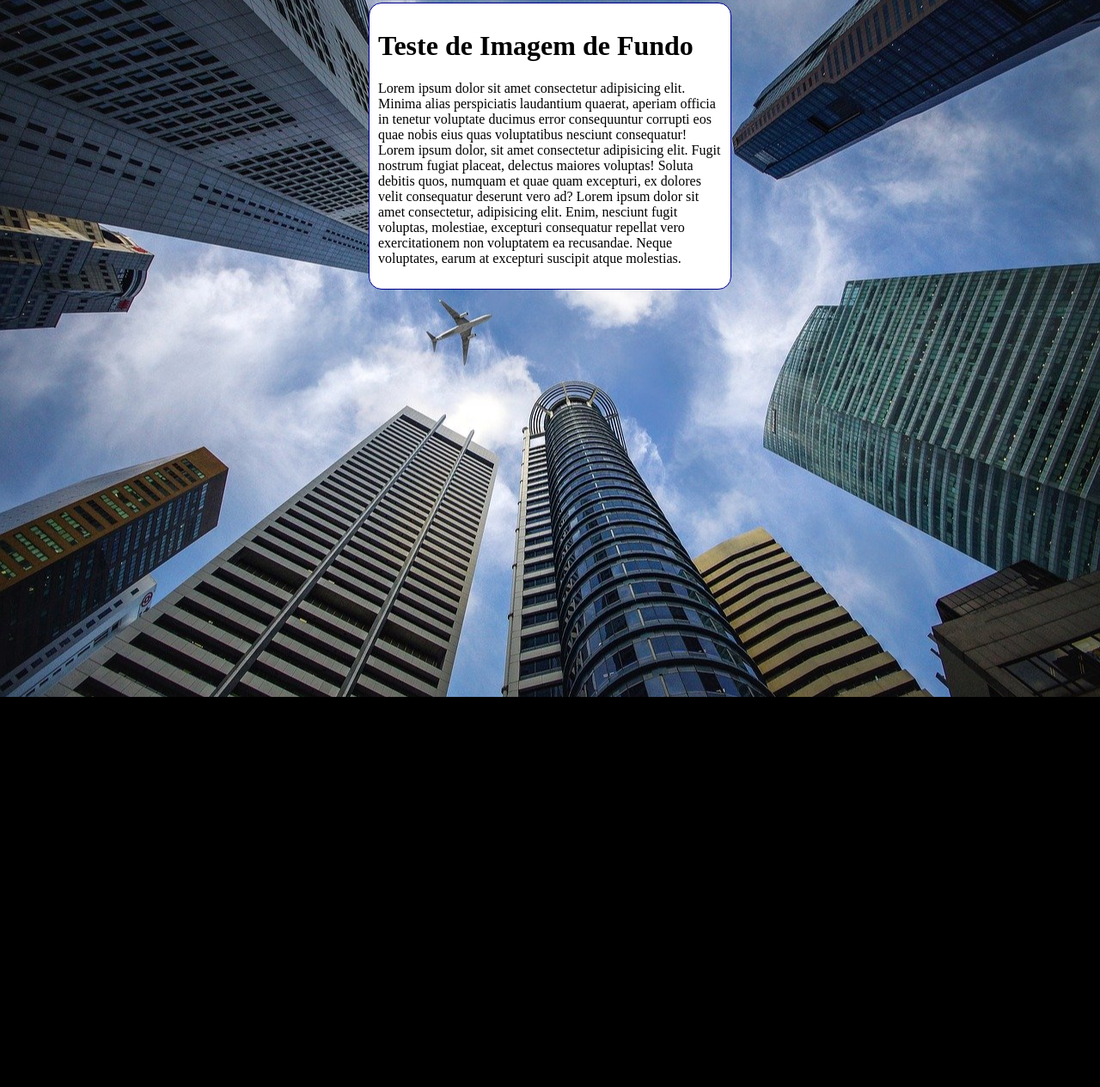
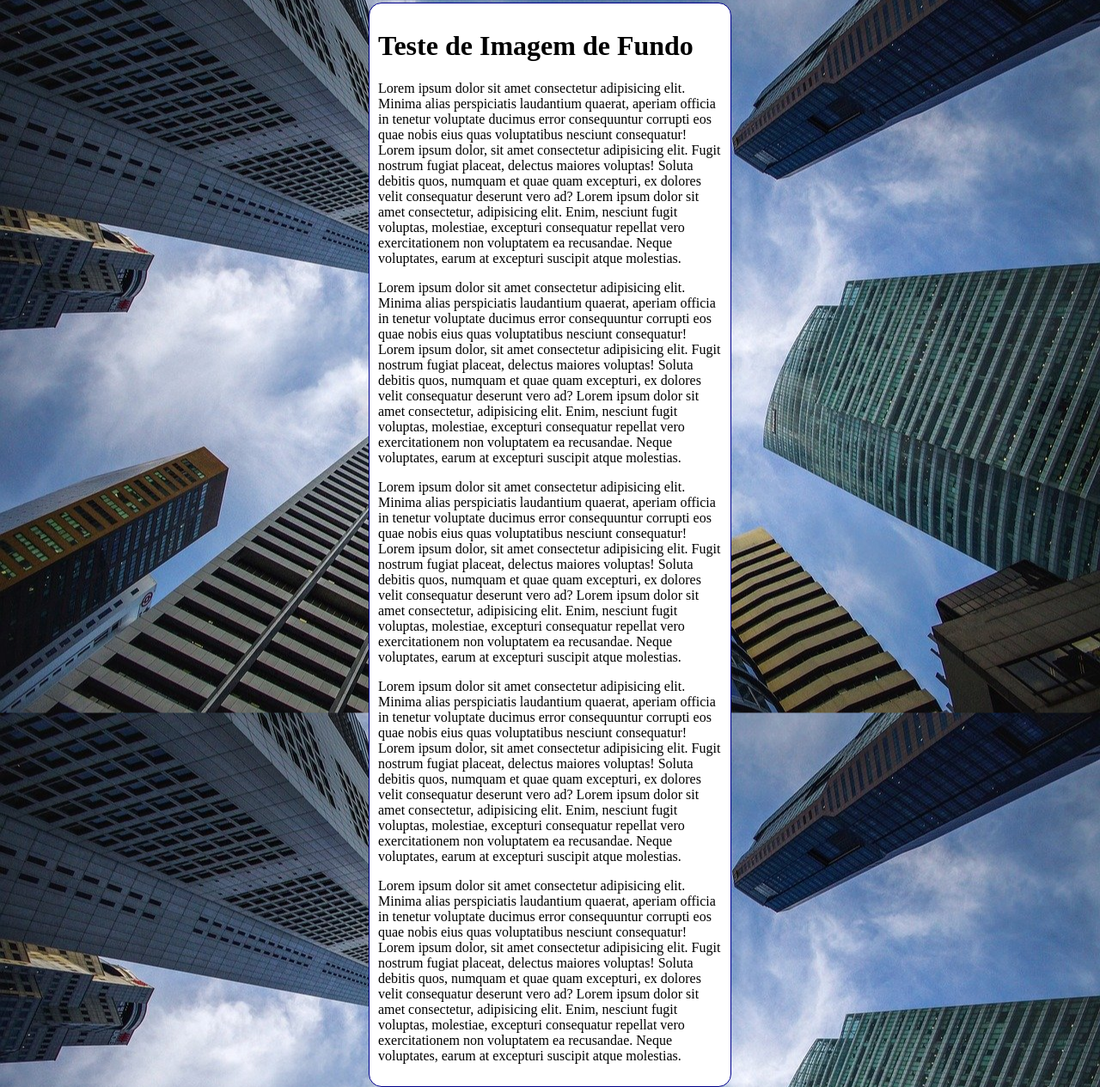
Before and after one commit to spez14/html-css, a plain HTML site: page exercicios/ex022/fundo006.html in a window 1280 px wide. Shown: the part 5-1270 px from the top of the page at 86% size. Before the commit the page ends 816 px from the top, so only its background shows below. Drawn offline with Linux system fonts and the light colour scheme.

Commit message:
atualizei ex022

```diff
--- a/exercicios/ex022/fundo006.html
+++ b/exercicios/ex022/fundo006.html
@@ -11,7 +11,7 @@
             background-color: black;
             background-image: url(imagens/wallpaper002.jpg);
             background-position: center center;
-            background-repeat: no-repeat;
+            background-repeat: repeat y;
             background-size: cover;
 
         }
@@ -30,6 +30,10 @@
     <main>
         <h1>Teste de Imagem de Fundo</h1>
         <p>Lorem ipsum dolor sit amet consectetur adipisicing elit. Minima alias perspiciatis laudantium quaerat, aperiam officia in tenetur voluptate ducimus error consequuntur corrupti eos quae nobis eius quas voluptatibus nesciunt consequatur! Lorem ipsum dolor, sit amet consectetur adipisicing elit. Fugit nostrum fugiat placeat, delectus maiores voluptas! Soluta debitis quos, numquam et quae quam excepturi, ex dolores velit consequatur deserunt vero ad? Lorem ipsum dolor sit amet consectetur, adipisicing elit. Enim, nesciunt fugit voluptas, molestiae, excepturi consequatur repellat vero exercitationem non voluptatem ea recusandae. Neque voluptates, earum at excepturi suscipit atque molestias.</p>
+        <p>Lorem ipsum dolor sit amet consectetur adipisicing elit. Minima alias perspiciatis laudantium quaerat, aperiam officia in tenetur voluptate ducimus error consequuntur corrupti eos quae nobis eius quas voluptatibus nesciunt consequatur! Lorem ipsum dolor, sit amet consectetur adipisicing elit. Fugit nostrum fugiat placeat, delectus maiores voluptas! Soluta debitis quos, numquam et quae quam excepturi, ex dolores velit consequatur deserunt vero ad? Lorem ipsum dolor sit amet consectetur, adipisicing elit. Enim, nesciunt fugit voluptas, molestiae, excepturi consequatur repellat vero exercitationem non voluptatem ea recusandae. Neque voluptates, earum at excepturi suscipit atque molestias.</p>
+        <p>Lorem ipsum dolor sit amet consectetur adipisicing elit. Minima alias perspiciatis laudantium quaerat, aperiam officia in tenetur voluptate ducimus error consequuntur corrupti eos quae nobis eius quas voluptatibus nesciunt consequatur! Lorem ipsum dolor, sit amet consectetur adipisicing elit. Fugit nostrum fugiat placeat, delectus maiores voluptas! Soluta debitis quos, numquam et quae quam excepturi, ex dolores velit consequatur deserunt vero ad? Lorem ipsum dolor sit amet consectetur, adipisicing elit. Enim, nesciunt fugit voluptas, molestiae, excepturi consequatur repellat vero exercitationem non voluptatem ea recusandae. Neque voluptates, earum at excepturi suscipit atque molestias.</p>
+        <p>Lorem ipsum dolor sit amet consectetur adipisicing elit. Minima alias perspiciatis laudantium quaerat, aperiam officia in tenetur voluptate ducimus error consequuntur corrupti eos quae nobis eius quas voluptatibus nesciunt consequatur! Lorem ipsum dolor, sit amet consectetur adipisicing elit. Fugit nostrum fugiat placeat, delectus maiores voluptas! Soluta debitis quos, numquam et quae quam excepturi, ex dolores velit consequatur deserunt vero ad? Lorem ipsum dolor sit amet consectetur, adipisicing elit. Enim, nesciunt fugit voluptas, molestiae, excepturi consequatur repellat vero exercitationem non voluptatem ea recusandae. Neque voluptates, earum at excepturi suscipit atque molestias.</p>
+        <p>Lorem ipsum dolor sit amet consectetur adipisicing elit. Minima alias perspiciatis laudantium quaerat, aperiam officia in tenetur voluptate ducimus error consequuntur corrupti eos quae nobis eius quas voluptatibus nesciunt consequatur! Lorem ipsum dolor, sit amet consectetur adipisicing elit. Fugit nostrum fugiat placeat, delectus maiores voluptas! Soluta debitis quos, numquam et quae quam excepturi, ex dolores velit consequatur deserunt vero ad? Lorem ipsum dolor sit amet consectetur, adipisicing elit. Enim, nesciunt fugit voluptas, molestiae, excepturi consequatur repellat vero exercitationem non voluptatem ea recusandae. Neque voluptates, earum at excepturi suscipit atque molestias.</p>
     </main>
 </body>
 </html>
```
